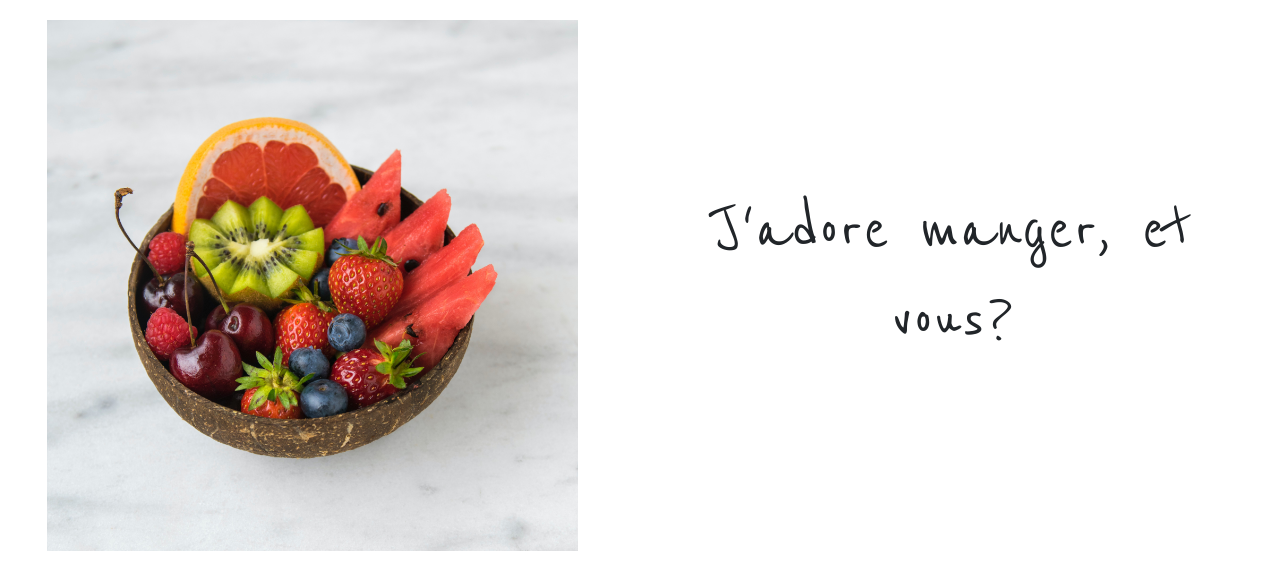
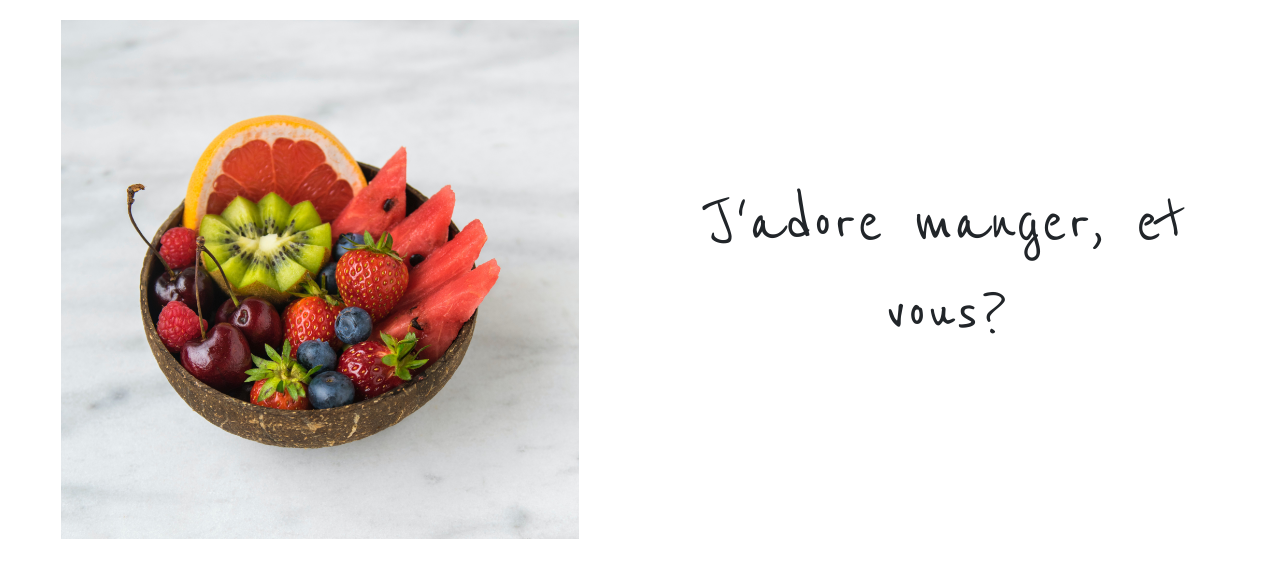
Before and after one commit to Faizh33/diet-project, a Symfony app: template templates/home.html.twig in a window 1280 px wide. Shown: the part 166-737 px from the top of the page. Run offline with Twig, Linux system fonts and the light colour scheme; the template is opened without the code that fills it, so the values that code supplies are empty; some libraries are stand-ins or nearby versions; some web fonts are replaced.

Commit message:
bootstrap-injected style correction

```diff
--- a/public/css/styles.css
+++ b/public/css/styles.css
@@ -127,3 +127,9 @@
     font-size: 40px;
     padding-bottom: 40px;
 }
+
+/* Correction de style injecté par bootstrap */
+.row {
+    margin-right: 0 !important;
+    margin-left: 0 !important;
+  }
```
